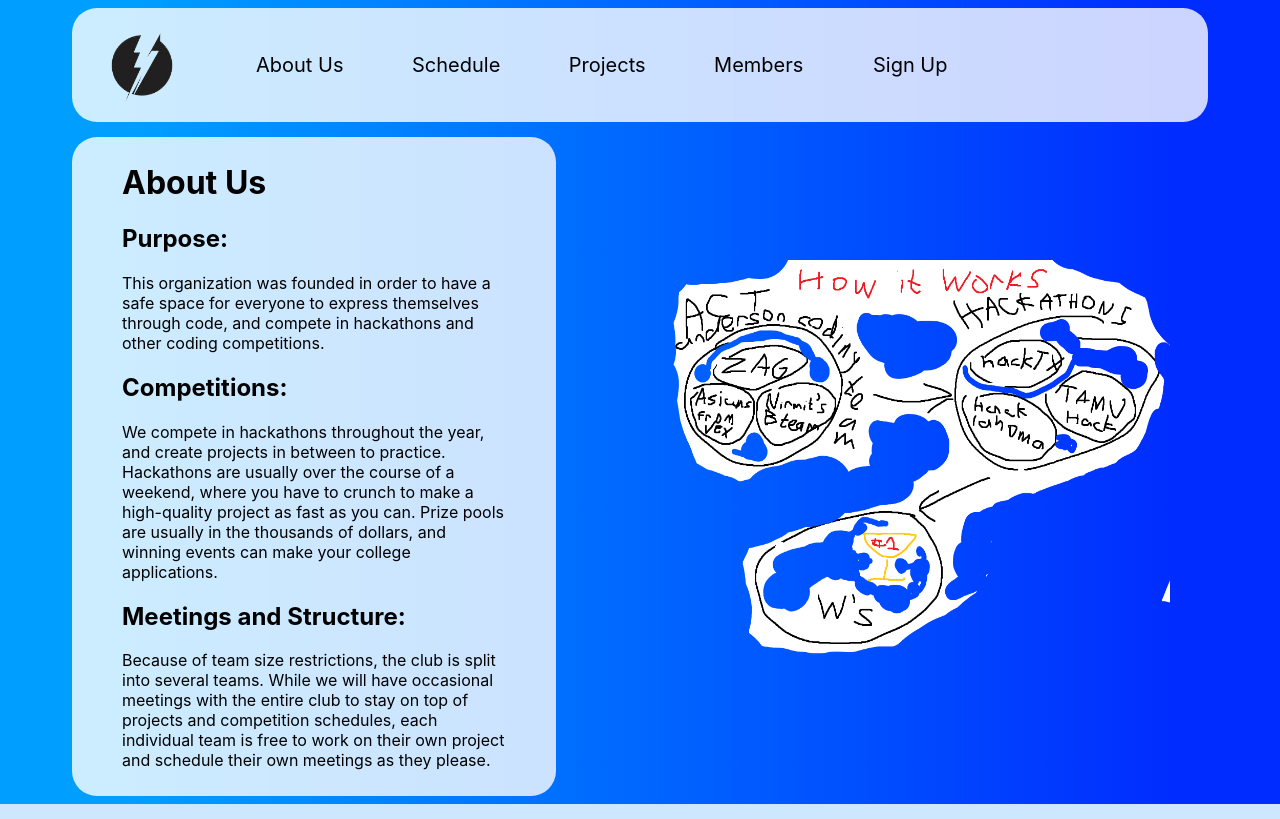
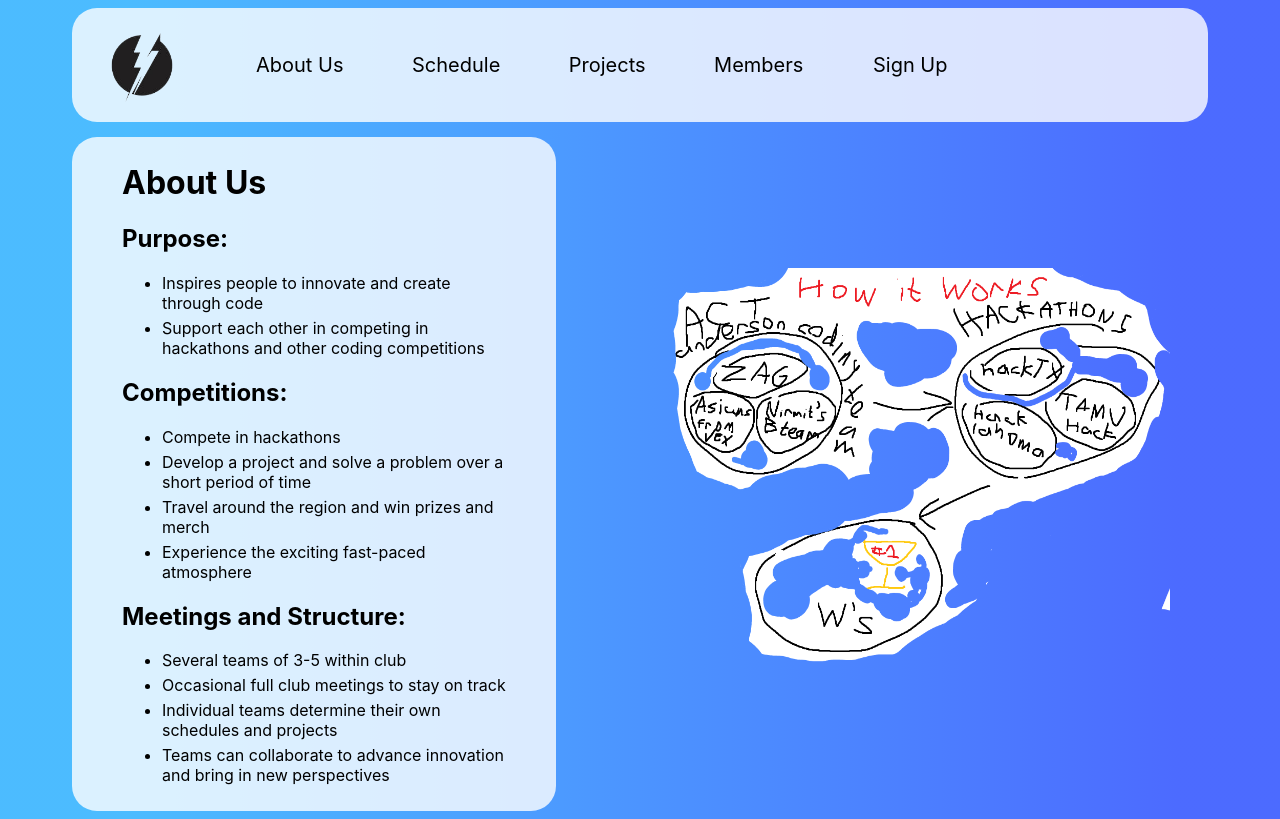
Before and after one commit to AndersonCodingClub/website, a Flask app: page /about in a window 1280 px wide. Run offline with Flask 3, Linux system fonts and the light colour scheme.

Commit message:
made about me bullet points

```diff
--- a/static/css/about.css
+++ b/static/css/about.css
@@ -1,6 +1,6 @@
 body {
     font-family: -apple-system, BlinkMacSystemFont, sans-serif;
-    background: linear-gradient(90deg, rgba(0,159,255,1) 10%, rgba(0,94,255,1) 56%, rgba(0,44,255,1) 92%);
+    background: linear-gradient(90deg, rgba(0,159,255,.7) 10%, rgba(0,94,255,.7) 56%, rgba(0,44,255,.7) 92%);
 }
 
 #page-body {
@@ -38,6 +38,10 @@ body {
     width: 30vw;
 }
 
+.list-item {
+    margin-bottom: 5px;
+}
+
 .logo {
     width: 100px;
     height: 110px;
@@ -47,13 +51,13 @@ body {
     margin-top: 5px
 }
 
+.logo:hover {
+    opacity: 0.5;
+}
+
 .helpful-diagram {
     width: 40vw;
     height: 50vh;
-}
-
-.logo:hover {
-    opacity: 0.5;
 }
 
 .unset-a {
--- a/templates/about.html
+++ b/templates/about.html
@@ -26,13 +26,24 @@
 
                 <div id="explanations">
                     <h2>Purpose:</h2>
-                    <p>This organization was founded in order to have a safe space for everyone to express themselves through code, and compete in hackathons and other coding competitions.</p>
-
+                    <ul>
+                        <li class="list-item">Inspires people to innovate and create through code</li>
+                        <li class="list-item">Support each other in competing in hackathons and other coding competitions</li>
+                    </ul>
                     <h2>Competitions:</h2>
-                    <p>We compete in hackathons throughout the year, and create projects in between to practice. Hackathons are usually over the course of a weekend, where you have to crunch to make a high-quality project as fast as you can. Prize pools are usually in the thousands of dollars, and winning events can make your college applications.</p>
-
+                    <ul>
+                        <li class="list-item">Compete in hackathons</li>
+                        <li class="list-item">Develop a project and solve a problem over a short period of time</li>
+                        <li class="list-item">Travel around the region and win prizes and merch</li>
+                        <li class="list-item">Experience the exciting fast-paced atmosphere</li>
+                    </ul>
                     <h2>Meetings and Structure:</h2>
-                    <p>Because of team size restrictions, the club is split into several teams. While we will have occasional meetings with the entire club to stay on top of projects and competition schedules, each individual team is free to work on their own project and schedule their own meetings as they please.</p>
+                    <ul>
+                        <li class="list-item">Several teams of 3-5 within club</li>
+                        <li class="list-item">Occasional full club meetings to stay on track</li>
+                        <li class="list-item">Individual teams determine their own schedules and projects</li>
+                        <li class="list-item">Teams can collaborate to advance innovation and bring in new perspectives</li>
+                    </ul>
                 </div>
             </div>
 
```
